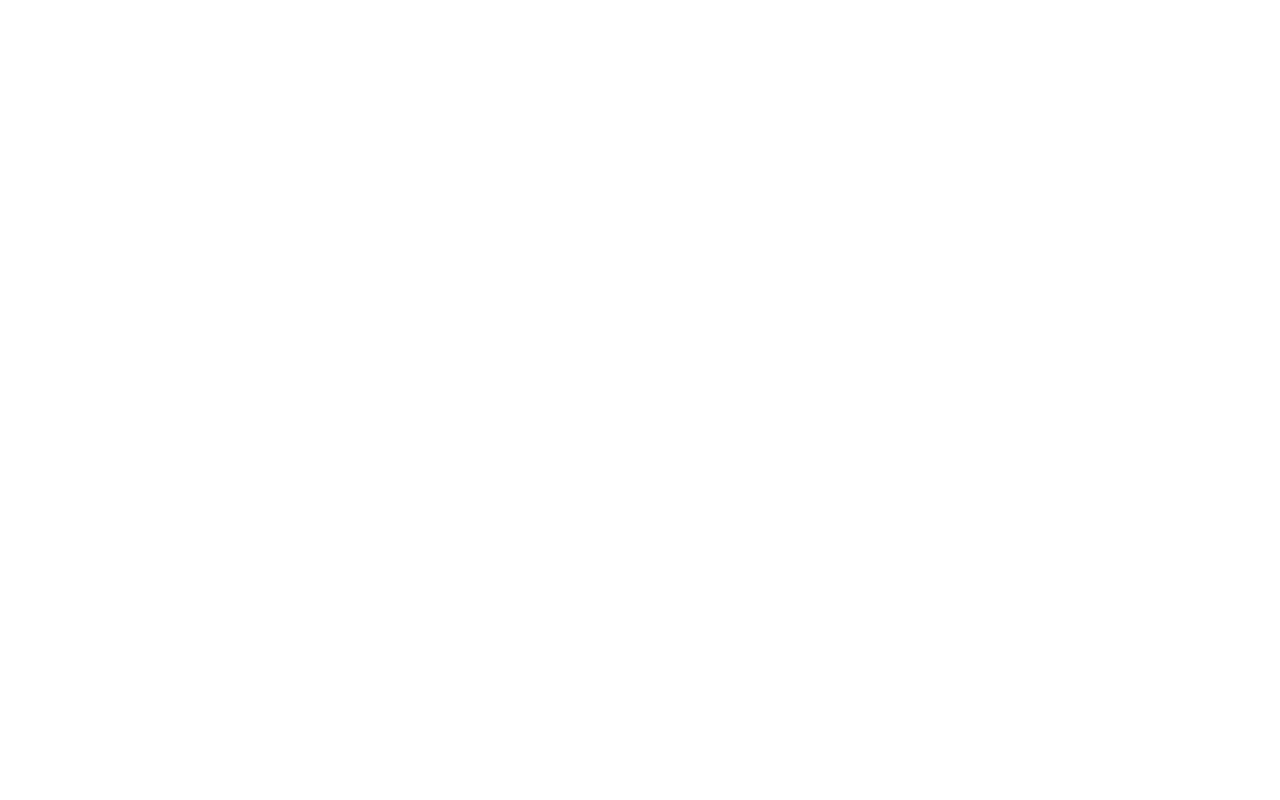
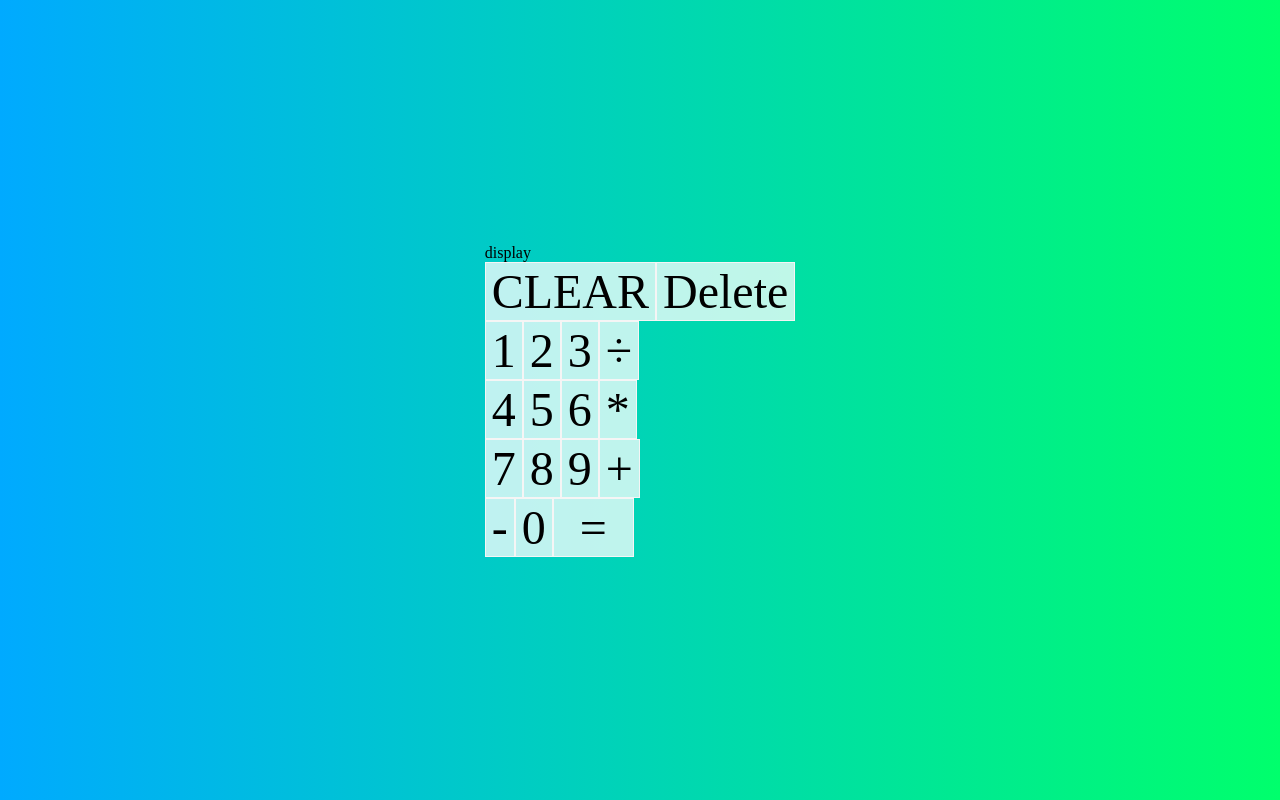
Before and after one commit to SiddhantG11/Calculator, a plain HTML site: page index.html in a window 1280 px wide. Drawn offline with Linux system fonts and the light colour scheme.

Commit message:
aligned buttons to for grid

```diff
--- a/index.html
+++ b/index.html
@@ -5,10 +5,52 @@
     <meta http-equiv="X-UA-Compatible" content="IE=edge">
     <meta name="viewport" content="width=device-width, initial-scale=1.0">
     <title>Calculator</title>
-    <link rel="stylesheet" href="style.css">
+    <link rel="stylesheet" href="styles.css">
     <script src="script.js" defer></script>
 </head>
 <body>
+    <div class="calculator">
+        <div class="btn-container">
+            <div class="output">display</div>
+            <div class="top-btn">
+                <button class="btn">CLEAR</button>
+                <button class="btn">Delete</button>
+            </div>
+            <div class="btn-grid">
+                <div class="row1">
+                    <button class="btn">1</button>
+                    <button class="btn">2</button>
+                    <button class="btn">3</button>
+                    <button class="btn">÷</button>
+                </div>
+                <div class="row2">
+
+                <button class="btn">4</button>
+                <button class="btn">5</button>
+                <button class="btn">6</button>
+                <button class="btn">*</button>
+                </div>
+
+                <div class="row3">
+
+                    <button class="btn">7</button>
+                    <button class="btn">8</button>
+                    <button class="btn">9</button>
+                    <button class="btn">+</button>
+
+                </div>
+                <div class="row4">
+                <button class="btn">-</button>
+                <button class="btn">0</button>
+                <button class="btn" id="equals">=</button>
+                </div>
+
+
+
+            </div>
+
+        </div>
+    </div>
 
 
 
--- /dev/null
+++ b/styles.css
@@ -0,0 +1,50 @@
+* {
+    box-sizing: border-box;
+    font-family:'Times New Roman', Times, serif;
+    font-weight: normal;
+  }
+
+body {
+    padding: 0;
+    margin: 0;
+    background: linear-gradient(to right, #00AAFF,#00FF6C);
+}
+.calculator , .output , .btn-container , .top-btn , .btn-grid {
+    display: flex;
+}
+.calculator {
+    justify-content: center;
+    align-items: center;
+    min-height: 100vh;
+    flex-direction: column;
+    flex-wrap: wrap;
+}
+
+#equals {
+    flex-grow: 0.2;
+}
+
+.btn-container{
+    flex-direction: column;
+}
+.top-btn {
+    justify-content: space-evenly;
+}
+.btn-grid{
+    flex-direction: column;
+    /* gap: 8px; */
+}
+
+.row1 , .row2, .row3 , .row4 {
+    display: flex;
+}
+.btn {
+    cursor: pointer;
+    font-size: 3rem;
+    border: 1px solid whitesmoke;
+    outline: none;
+    background-color: rgba(255,255,255,.75);
+}
+.btn:hover{
+    background-color: rgba(255,255,255,.90);
+}
```
Also changed, not shown: style.css (deleted).
